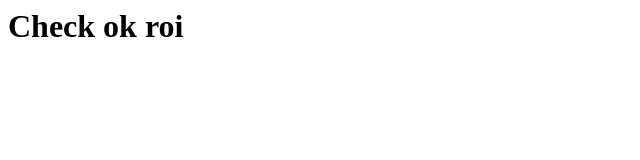
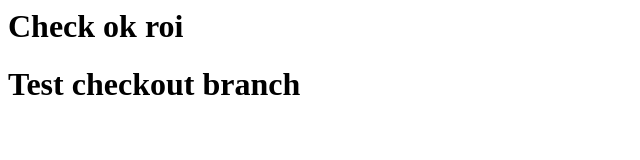
Before and after one commit to hoanggggg5/backend-web-chat, a website: page index.html in a window 1280 px wide. Shown: the whole page, without its empty margins (0-640 px from the left). Drawn offline with Linux system fonts and the light colour scheme.

Commit message:
test new branch

```diff
--- a/index.html
+++ b/index.html
@@ -1 +1,3 @@
 <h1>Check ok roi</h1>
+
+<h1>Test checkout branch</h1>
```
